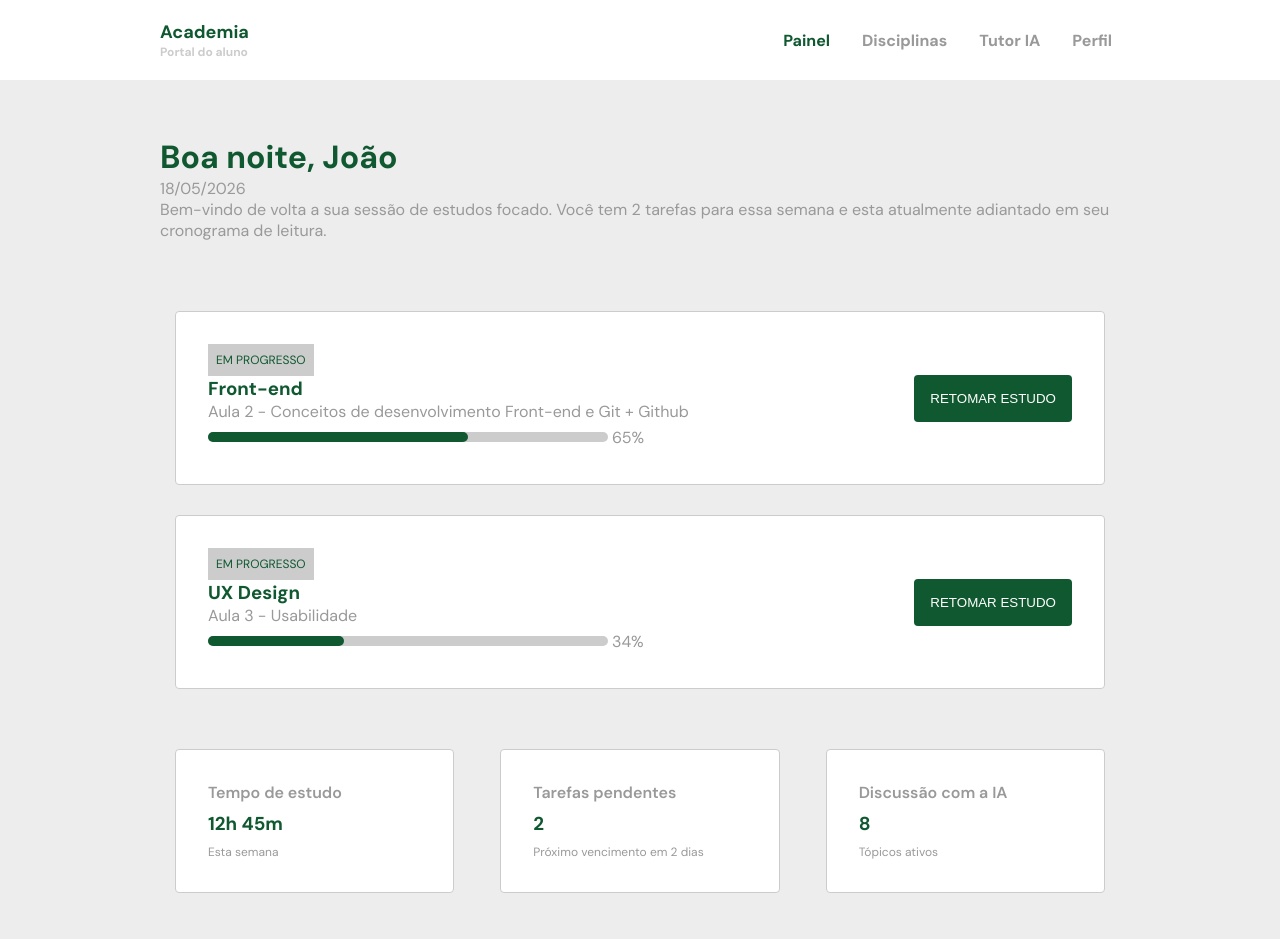
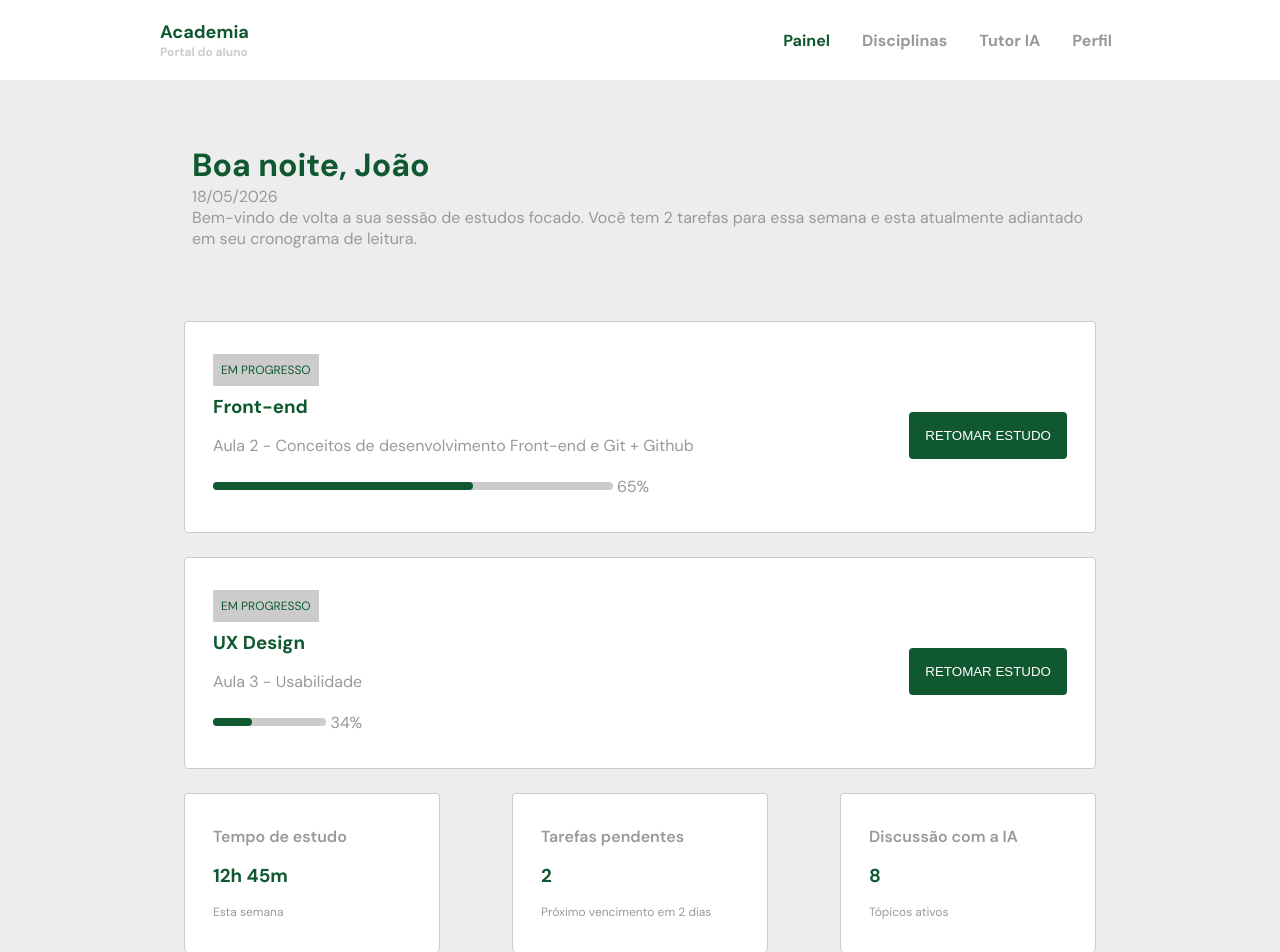
Before and after one commit to LaurenceFluciano/portal_aluno_frontend, a React (Vite) app: page /dashboard in a window 1280 px wide. Shown: the top 952 px of the page. Built offline with nearby package versions, Linux system fonts and the light colour scheme; a web font is replaced by a local one.

Commit message:
feat: adaptar a tela principal do dashboard para mobile.

```diff
--- a/src/app/pages/dashboard/Dashboard.jsx
+++ b/src/app/pages/dashboard/Dashboard.jsx
@@ -74,7 +74,11 @@ function Dashboard() {
                     sm: 2,
                     md: 3
                 }}
-                gap={"md"}
+
+                gap={{
+                    default: 'md',
+                    md: 'lg'
+                }}
             >
                 <StatCard
                     label="Tempo de estudo"
--- a/src/app/pages/dashboard/components/CourseCard.jsx
+++ b/src/app/pages/dashboard/components/CourseCard.jsx
@@ -10,22 +10,22 @@ export function CourseCard({
 }) {
 
     return (
-        <Card direction="col">
+        <Card layout={{ default: 'row', md: 'col' }} className="mx--lg my--lg">
             <Group>
-                <Card.Header direction="row">
+                <Card.Header layout={{ default: 'row' }}>
                     <span className="card__badge">{status}</span>
-                    <h3 className="card__title mt--4">
+                    <h3 className="card__title mt--sm">
                         {subject}
                     </h3>
                 </Card.Header>
-                <Card.Content direction="row">
-                    <p className="card__description">{description}</p>
+                <Card.Content layout={{ default: 'row' }}>
+                    <p className="card__description my--md">{description}</p>
 
                     <CourseProgressBar progress={progress} />
                 </Card.Content>
             </Group>
 
-            <Group className="align--middle-center">
+            <Group className="align--middle-start md:align--middle-center mt--md">
                 <button className="card__button">Retomar estudo</button>
             </Group>
         </Card>
--- a/src/app/pages/dashboard/components/StatCard.jsx
+++ b/src/app/pages/dashboard/components/StatCard.jsx
@@ -1,4 +1,4 @@
-import { Card } from "../../../../components/card/Card";
+import { Card } from "@/components/card/Card";
 
 export function StatCard({
     label="Tempo de estudo",
@@ -7,12 +7,12 @@ export function StatCard({
 }) {
 
     return (
-        <Card>
-            <span className="card__label">{label}</span>
-            <h3 id="tempo" className="card__value">
+        <Card layout={{default: 'row'}} className="mx--lg">
+            <span className="card__label m--none">{label}</span>
+            <h3 id="tempo" className="card__value my--md">
                 {value}
             </h3>
-            <p className="card__description card__description--stat">{description}</p>
+            <p className="card__description card__description--stat m--none">{description}</p>
         </Card>
     )
 }
--- a/src/app/pages/dashboard/styles/card.css
+++ b/src/app/pages/dashboard/styles/card.css
@@ -17,14 +17,14 @@
 }
 
 .card__description{
-    margin: 0;
     color: #999999;
 }
 
 .card__progress-bar {
-    width: 25rem;
+    width: 100%;
+    max-width: 400px;
+    height: 8px;
     margin: 10px 0;
-    height: 10px;
     background-color: #CCCCCC;
     border-radius: 8px;
 }
@@ -41,6 +41,8 @@
 }
 
 .card__button {
+    width: 100%;
+    max-width: 450px;
     height: fit-content;
     display: block;
     padding: 16px;
@@ -65,7 +67,6 @@
 }
 
 .card__value {
-    margin: 8px 0;
     padding-top: 0;
     color: #0F5830;
 }
@@ -73,3 +74,12 @@
 .card__description--stat{
     font-size: 12px;
 }
+
+@media (min-width: 768px) {
+
+    .card__button {
+        width: auto;
+    }
+
+
+}
--- a/src/app/pages/dashboard/styles/welcome.css
+++ b/src/app/pages/dashboard/styles/welcome.css
@@ -3,7 +3,7 @@
 */
 
 .welcome{
-    padding: 40px 0;
+    padding: 48px 32px;
 }
 
 .welcome h2{
--- a/src/components/card/Card.jsx
+++ b/src/components/card/Card.jsx
@@ -1,34 +1,47 @@
 import styles from './card.module.css'
+import { Group } from '@/components/layout/Group'
 
-function CardRoot({children, direction = 'row'}) {
+function CardRoot({
+    children,
+    layout = {default: 'row', sm: '', md:'', lg:''},
+    className=""
+}) {
     const baseClass = styles.card
 
     return (
-        <div className={`${baseClass} group group--${direction}`}>
+        <Group className={`${baseClass} ${className}`} layout={layout}>
             {children}
-        </div>
+        </Group>
     )
 }
 
-function CardHeader({children, direction="row"}) {
+function CardHeader({
+    children,
+    layout = {default: 'row', sm: '', md:'', lg:''},
+    className=""
+}) {
 
     const baseClass = styles.card__header
 
     return (
-        <div className={`${baseClass} group group--${direction}`}>
+        <Group className={`${baseClass} ${className}`} layout={layout}>
             {children}
-        </div>
+        </Group>
     )
 }
 
-function CardContent({children, direction = "row"}) {
+function CardContent({
+    children,
+    layout = {default: 'row', sm: '', md:'', lg:''},
+    className=""
+}) {
 
     const baseClass = styles.card__content
 
-    return (
-        <div className={`${baseClass} group group--${direction}`}>
+   return (
+        <Group className={`${baseClass} ${className}`} layout={layout}>
             {children}
-        </div>
+        </Group>
     )
 }
 
--- a/src/components/card/card.module.css
+++ b/src/components/card/card.module.css
@@ -5,8 +5,7 @@
 .card {
     display: flex;
     justify-content: space-between;
-    padding: 32px;
-    margin: 30px 15px;
+    padding: 32px 28px;
     background-color: #FFFFFF;
     border: 1px solid #CCCCCC;
     border-radius: 4px;
--- a/src/components/layout/Grid.jsx
+++ b/src/components/layout/Grid.jsx
@@ -8,7 +8,10 @@ export default function Grid({ children, cols, gap }) {
         cols.sm ? `sm:col--${cols.sm}` : '',
         cols.md ? `md:col--${cols.md}` : '',
         cols.lg ? `lg:col--${cols.lg}` : '',
-        `gap--${gap}`
+        `gap--${gap.default}`,
+        gap.sm ? `sm:gap--${gap.sm}` : '',
+        gap.md ? `md:gap--${gap.md}` : '',
+        gap.lg ? `lg:gap--${gap.lg}` : '',
     ].filter(Boolean).join(' ');
 
 
--- a/src/components/layout/Group.jsx
+++ b/src/components/layout/Group.jsx
@@ -1,11 +1,26 @@
 import './group.css'
 
-export function Group({children, layout = 'row', className=""}) {
+export function Group({
+    children,
+    layout = {
+        default: 'row',
+        sm: 'row',
+        md: 'row',
+        lg: 'row'
+    },
+    className=""
+}) {
 
-    const direction = layout === 'row' ? 'row' : 'col';
+    const classes = [
+        'group',
+        `group--${layout.default === 'row' ? 'row' : 'col'}`,
+        `sm:group--${(layout.sm ?? layout.default) === 'row' ? 'row' : 'col'}`,
+        `md:group--${(layout.md ?? layout.sm ?? layout.default) === 'row' ? 'row' : 'col'}`,
+        `lg:group--${(layout.lg ?? layout.md ?? layout.sm ?? layout.default) === 'row' ? 'row' : 'col'}`
+    ].filter(Boolean).join(' ');
 
     return (
-        <div className={`group group--${direction} ${className}`}>
+        <div className={`${classes} ${className}`}>
             {children}
         </div>
     )
--- a/src/components/layout/group.css
+++ b/src/components/layout/group.css
@@ -28,3 +28,77 @@
     align-items: start;
     justify-content: center;
 }
+
+
+
+@media (min-width: 576px) {
+    .sm\:group--row {
+        flex-direction: column;
+    }
+
+    .sm\:group--col {
+        flex-direction: row;
+    }
+
+
+    .sm\:group.align--middle-center {
+        align-items: center;
+        justify-content: center;
+    }
+    .sm\:group--col.align--middle-start {
+        align-items: center;
+        justify-content: start;
+    }
+    .sm\:group--row.align--middle-start {
+        align-items: start;
+        justify-content: center;
+    }
+}
+
+
+@media (min-width: 768px) {
+    .md\:group--row {
+        flex-direction: column;
+    }
+
+    .md\:group--col {
+        flex-direction: row;
+    }
+
+    .md\:group.align--middle-center {
+        align-items: center;
+        justify-content: center;
+    }
+    .md\:group--col.align--middle-start {
+        align-items: center;
+        justify-content: start;
+    }
+    .md\:group--row.align--middle-start {
+        align-items: start;
+        justify-content: center;
+    }
+}
+
+
+@media (min-width: 992px) {
+    .lg\:group--row {
+        flex-direction: column;
+    }
+
+    .lg\:group--col {
+        flex-direction: row;
+    }
+
+    .lg\:group.align--middle-center {
+        align-items: center;
+        justify-content: center;
+    }
+    .lg\:group--col.align--middle-start {
+        align-items: center;
+        justify-content: start;
+    }
+    .lg\:group--row.align--middle-start {
+        align-items: start;
+        justify-content: center;
+    }
+}
--- a/src/styles/index.css
+++ b/src/styles/index.css
@@ -1,9 +1,10 @@
 @import url('https://fonts.googleapis.com/css2?family=DM+Sans:ital,opsz,wght@0,9..40,100..1000;1,9..40,100..1000&display=swap');
 @import url('https://fonts.googleapis.com/css2?family=DM+Sans:ital,opsz,wght@0,9..40,100..1000;1,9..40,100..1000&family=Datatype:wght@100..900&display=swap');
 
-*{
+*, *::before, *::after {
     box-sizing: border-box;
     margin: 0;
+    padding: 0;
 }
 
 body{
@@ -193,3 +194,35 @@ header{
 .pr--md { padding-right: var(--md); }
 .pr--lg { padding-right: var(--lg); }
 .pr--xl { padding-right: var(--xl); }
+
+/* GAP MEDIAS */
+
+
+@media (min-width: 576px) {
+    .sm\:gap--none { gap: 0;    }
+    .sm\:gap--xs   { gap: var(--xs);  }
+    .sm\:gap--sm   { gap: var(--sm);  }
+    .sm\:gap--md   { gap: var(--md); }
+    .sm\:gap--lg   { gap: var(--lg); }
+    .sm\:gap--xl   { gap: var(--xl); }
+}
+
+
+@media (min-width: 768px) {
+    .md\:gap--none { gap: 0;    }
+    .md\:gap--xs   { gap: var(--xs);  }
+    .md\:gap--sm   { gap: var(--sm);  }
+    .md\:gap--md   { gap: var(--md); }
+    .md\:gap--lg   { gap: var(--lg); }
+    .md\:gap--xl   { gap: var(--xl); }
+}
+
+
+@media (min-width: 992px) {
+    .lg\:gap--none { gap: 0;    }
+    .lg\:gap--xs   { gap: var(--xs);  }
+    .lg\:gap--sm   { gap: var(--sm);  }
+    .lg\:gap--md   { gap: var(--md); }
+    .lg\:gap--lg   { gap: var(--lg); }
+    .lg\:gap--xl   { gap: var(--xl); }
+}
```
